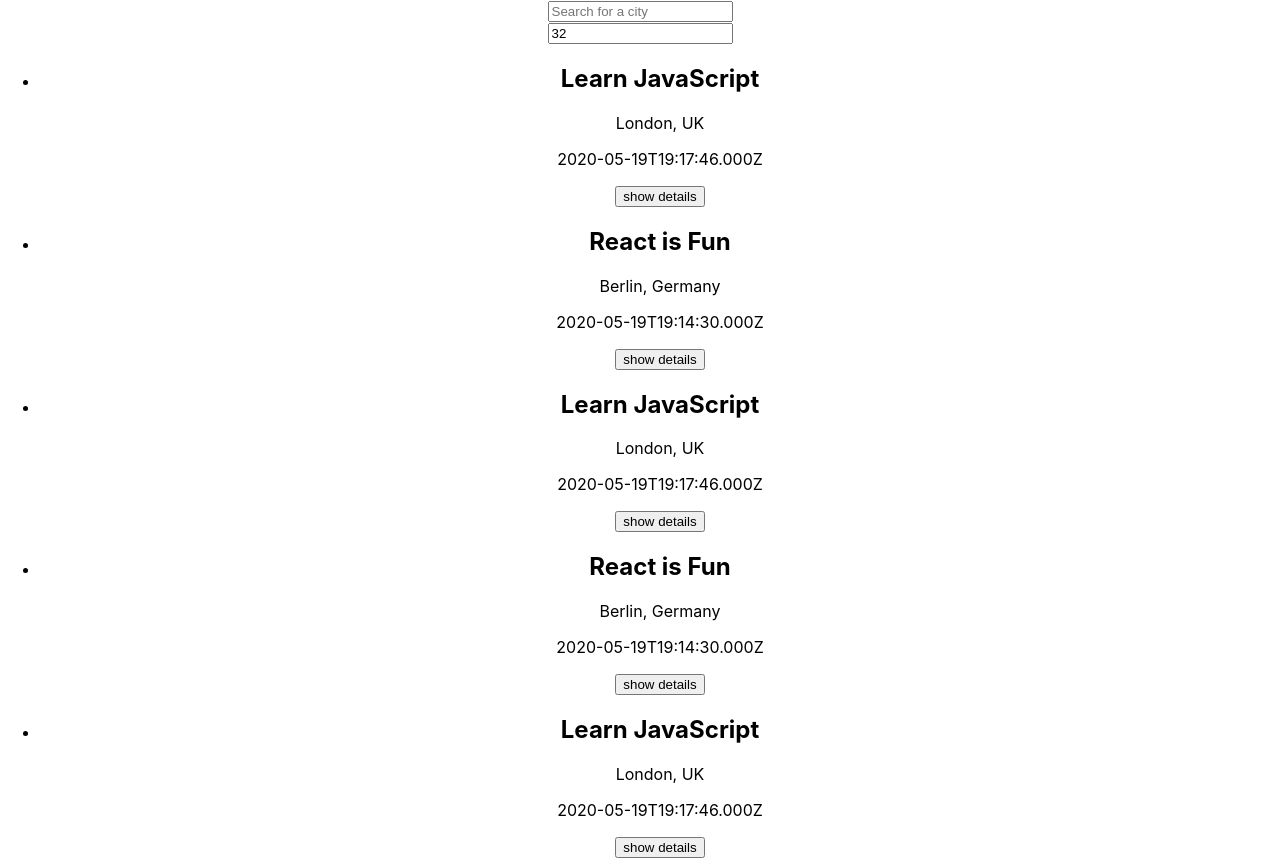
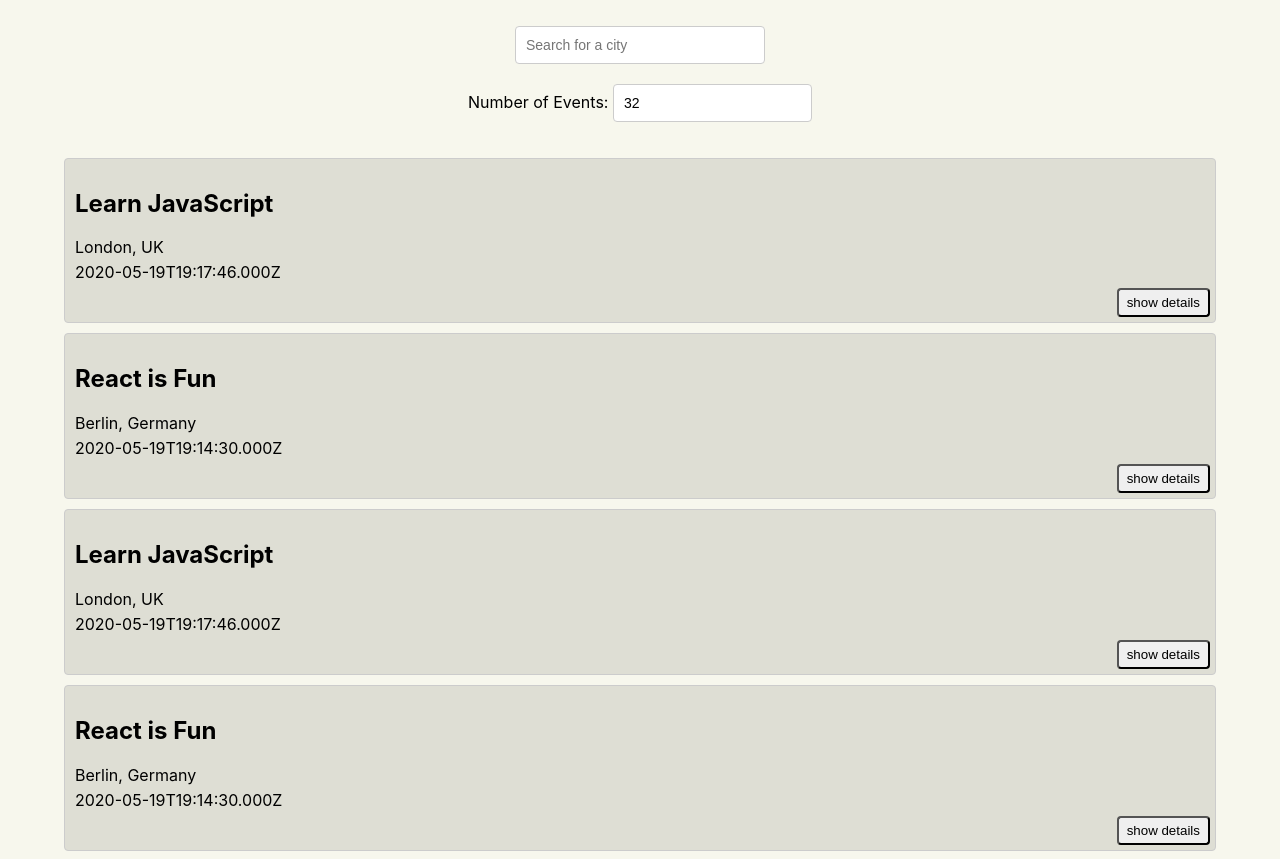
Before and after one commit to campbellgarth/meet, a React (Create React App) app: page / in a window 1280 px wide. Shown: the top 859 px of the page. Built offline with nearby package versions, Linux system fonts and the light colour scheme.

Commit message:
added styling

```diff
--- a/src/App.css
+++ b/src/App.css
@@ -1,38 +1,95 @@
+@import url(https://fonts.googleapis.com/css?family=Roboto:500);
 .App {
   text-align: center;
+  padding: 2% 5%;
+  background-color: #f7f7ed;
 }
 
-.App-logo {
-  height: 40vmin;
-  pointer-events: none;
+.App * {
+  box-sizing: border-box;
 }
 
-@media (prefers-reduced-motion: no-preference) {
-  .App-logo {
-    animation: App-logo-spin infinite 20s linear;
-  }
+ul {
+  padding: 0;
+  list-style: none;
 }
 
-.App-header {
-  background-color: #282c34;
-  min-height: 100vh;
+p {
+  margin: 5px 0;
+}
+
+input[type="text"],
+input[type="number"] {
+  padding: 8px 6px 8px 10px;
+  border-radius: 4px;
+  outline: none;
+  border: 1px solid #ccc;
+  font-size: 14px;
+  line-height: 20px;
+  align-self: center;
+  height: 38px;
+  margin-bottom: 20px;
+}
+
+.city {
+  width: 250px;
+}
+
+#city-search {
   display: flex;
   flex-direction: column;
-  align-items: center;
-  justify-content: center;
-  font-size: calc(10px + 2vmin);
-  color: white;
+  margin: auto;
+  position: relative;
 }
 
-.App-link {
-  color: #61dafb;
+.suggestions {
+  width: 250px;
+  position: absolute;
+  top: 45px;
+  z-index: 2;
+  align-self: center;
+  margin: 0;
+  font-size: 14px;
+  box-shadow: 10px 10px 16px -12px rgba(0, 0, 0, 0.75);
 }
 
-@keyframes App-logo-spin {
-  from {
-    transform: rotate(0deg);
-  }
-  to {
-    transform: rotate(360deg);
-  }
+.suggestions > li {
+  text-align: left;
+  padding: 8px 6px 8px 10px;
+  background-color: #eee;
+  cursor: default;
 }
+
+.suggestions > li:last-child {
+  border-bottom-left-radius: 4px;
+  border-bottom-right-radius: 4px;
+}
+
+.suggestions > li:hover {
+  background-color: #bcdcdb;
+}
+
+.event {
+  padding: 10px 10px 35px;
+  margin-bottom: 10px;
+  text-align: left;
+  border: 1px solid #ccc;
+  border-radius: 4px;
+  position: relative;
+  background-color: #DEDED4;
+}
+
+#event-list :hover {
+  background-color: #EAEAE0;
+}
+
+
+.details-btn {
+  position: absolute;
+  right: 5px;
+  bottom: 5px;
+  padding: 5px 8px;
+  border-radius: 4px;
+  outline: none;
+  cursor: pointer;
+}
--- a/src/components/Event.js
+++ b/src/components/Event.js
@@ -8,7 +8,7 @@ const Event = ({ event }) => {
     setShowDetails(!showDetails);
   };
   return (
-    <li>
+    <li className="event">
       <h2>{event.summary}</h2>
       <p>{event.location}</p>
       <p>{event.created}</p>
@@ -18,6 +18,7 @@ const Event = ({ event }) => {
         </div>
       )}
       <button
+        className="details-btn"
         id={showDetails ? 'hide-details' : 'show-details'}
         onClick={handleToggleDetails}
       >
--- a/src/components/EventList.js
+++ b/src/components/EventList.js
@@ -2,7 +2,7 @@ import Event from './Event';
 
 const EventList = ({ events }) => {
   return (
-    <ul id="event-list">
+    <ul className="event-list" id="event-list">
       {events
         ? events.map((event) => <Event key={event.id} event={event} />)
         : null}
--- a/src/components/NumberOfEvents.js
+++ b/src/components/NumberOfEvents.js
@@ -9,6 +9,7 @@ const NumberOfEvents = ({ setCurrentNOE }) => {
   };
   return (
     <div id="number-of-events">
+      <label htmlFor="number-of-events-input">Number of Events: </label>
       <input
         type="text"
         value={eventNumber}
```
